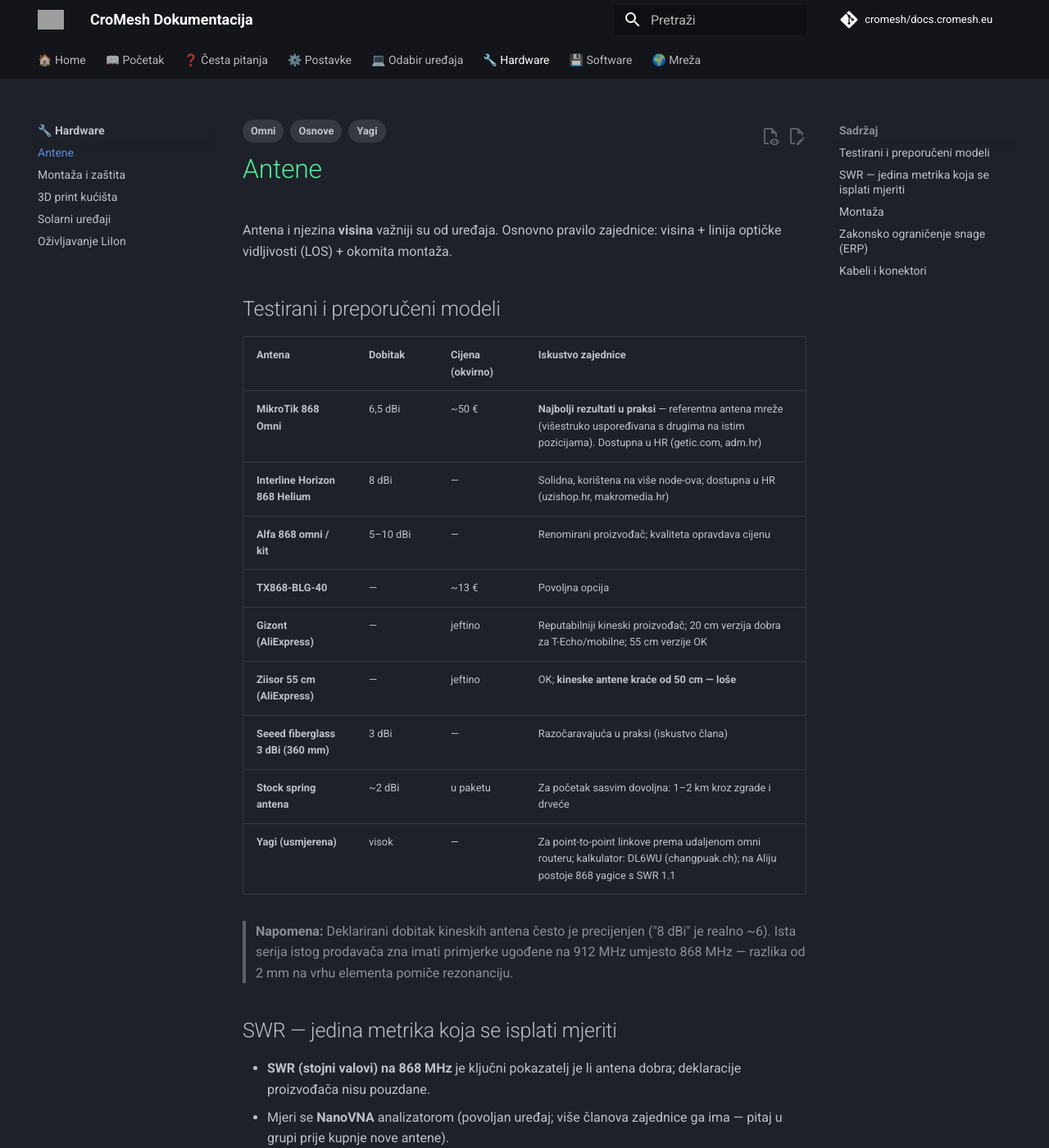
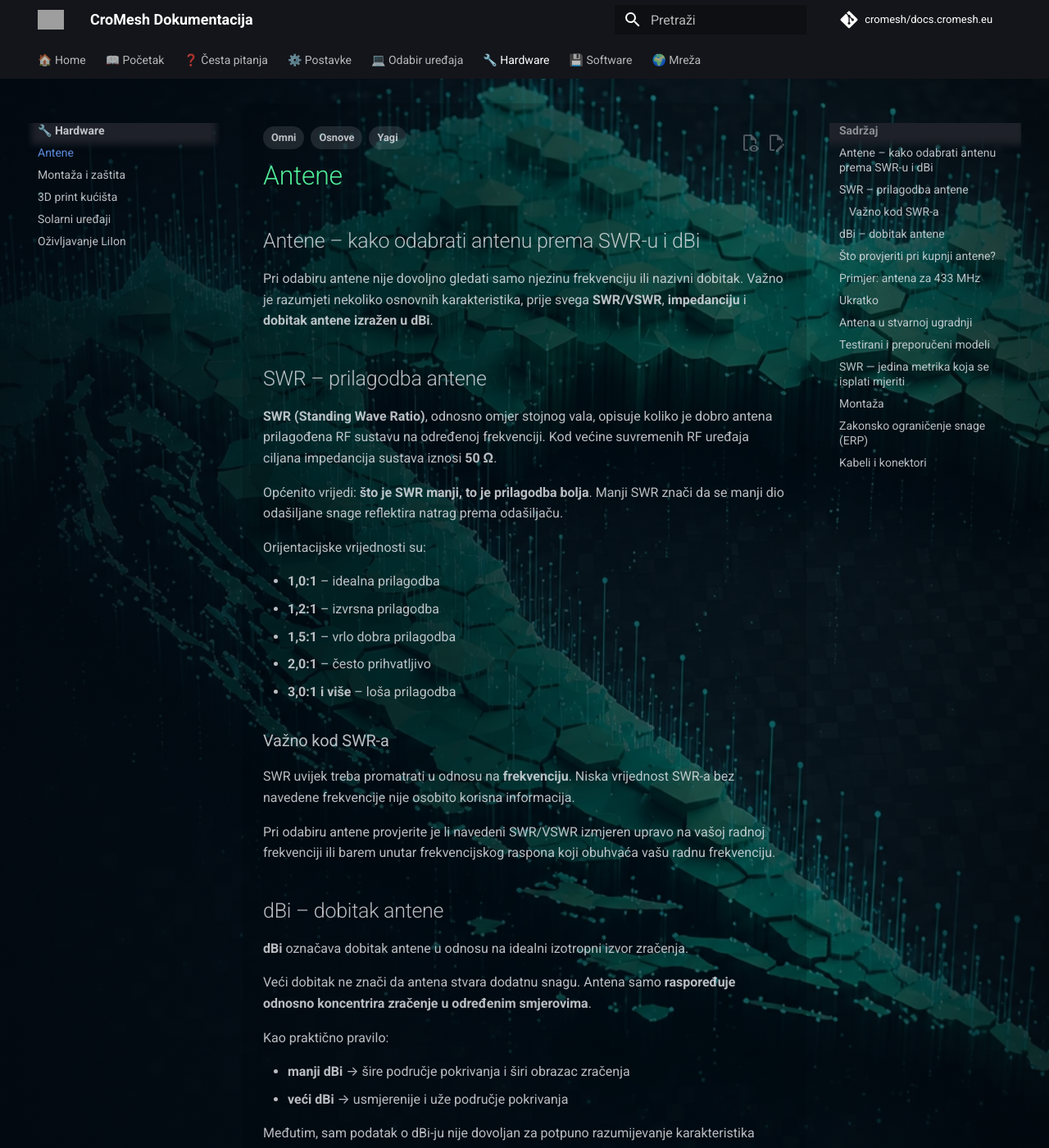
Before and after one commit to cromesh/docs.cromesh.eu, an MkDocs documentation site: the page built from docs/antene/index.md, in a window 1280 px wide and 1400 px high. Shown: the whole window at 82% size. Built offline with MkDocs 1.6.1 and Material for MkDocs 9.7.7, drawn with Linux system fonts in a browser that asks for light colours; comment, search, counter and statistics services are not loaded; some of the changed text lies outside the part shown; grey boxes are pictures that could not be loaded.

```diff
--- a/docs/antene/index.md
+++ b/docs/antene/index.md
@@ -8,6 +8,91 @@ tags:
 ---
 
 # <font color="#50EB97">Antene</font>
+
+## Antene – kako odabrati antenu prema SWR-u i dBi
+
+Pri odabiru antene nije dovoljno gledati samo njezinu frekvenciju ili nazivni dobitak. Važno je razumjeti nekoliko osnovnih karakteristika, prije svega **SWR/VSWR**, **impedanciju** i **dobitak antene izražen u dBi**.
+
+## SWR – prilagodba antene
+
+**SWR (Standing Wave Ratio)**, odnosno omjer stojnog vala, opisuje koliko je dobro antena prilagođena RF sustavu na određenoj frekvenciji. Kod većine suvremenih RF uređaja ciljana impedancija sustava iznosi **50 Ω**.
+
+Općenito vrijedi: **što je SWR manji, to je prilagodba bolja**. Manji SWR znači da se manji dio odašiljane snage reflektira natrag prema odašiljaču.
+
+Orijentacijske vrijednosti su:
+
+- **1,0:1** – idealna prilagodba
+- **1,2:1** – izvrsna prilagodba
+- **1,5:1** – vrlo dobra prilagodba
+- **2,0:1** – često prihvatljivo
+- **3,0:1 i više** – loša prilagodba
+
+### Važno kod SWR-a
+
+SWR uvijek treba promatrati u odnosu na **frekvenciju**. Niska vrijednost SWR-a bez navedene frekvencije nije osobito korisna informacija.
+
+Pri odabiru antene provjerite je li navedeni SWR/VSWR izmjeren upravo na vašoj radnoj frekvenciji ili barem unutar frekvencijskog raspona koji obuhvaća vašu radnu frekvenciju.
+
+## dBi – dobitak antene
+
+**dBi** označava dobitak antene u odnosu na idealni izotropni izvor zračenja.
+
+Veći dobitak ne znači da antena stvara dodatnu snagu. Antena samo **raspoređuje odnosno koncentrira zračenje u određenim smjerovima**.
+
+Kao praktično pravilo:
+
+- **manji dBi** → šire područje pokrivanja i širi obrazac zračenja
+- **veći dBi** → usmjerenije i uže područje pokrivanja
+
+Međutim, sam podatak o dBi-ju nije dovoljan za potpuno razumijevanje karakteristika antene. Na stvarni obrazac zračenja utječu i **širina snopa (beamwidth)** te **orijentacija antene**.
+
+## Što provjeriti pri kupnji antene?
+
+| Specifikacija | Što tražiti | Zašto je važno |
+|---|---|---|
+| **Frekvencija** | Vaš stvarni radni frekvencijski pojas | Osigurava da je antena predviđena za vašu primjenu |
+| **Impedancija** | **50 Ω** | Odgovara uobičajenom RF sustavu, odašiljaču i koaksijalnom vodu |
+| **VSWR / SWR** | Po mogućnosti **≤ 1,5:1** na vašoj frekvenciji | Ukazuje na dobru impedancijsku prilagodbu |
+| **Dobitak** | Odaberite prema potrebnom području pokrivanja | Veći dobitak općenito znači usmjerenije zračenje |
+| **Konektor** | Kompatibilan s uređajem i kabelom | Izbjegava potrebu za adapterima i moguće mehaničke probleme |
+
+## Primjer: antena za 433 MHz
+
+Za uređaj koji radi na **433 MHz**, primjer odgovarajuće specifikacije mogao bi biti:
+
+**Frekvencija:** 400–470 MHz
+**Impedancija:** 50 Ω
+**VSWR:** ≤ 1,5:1
+**Dobitak:** 2–3 dBi
+
+Takve specifikacije pokazuju da je antena predviđena za navedeni frekvencijski pojas, prilagođena uobičajenom sustavu impedancije od 50 Ω te da pruža relativno široko područje pokrivanja.
+
+## Ukratko
+
+**SWR = prilagodba**
+Što je SWR niži, to je prilagodba općenito bolja. Uvijek provjerite SWR na svojoj radnoj frekvenciji.
+
+**dBi = dobitak**
+Veći dBi općenito znači izraženije usmjereno zračenje, dok manji dBi obično daje šire pokrivanje.
+
+**50 Ω = uobičajena impedancija RF sustava**
+To je tipična ciljana impedancija za RF odašiljače, koaksijalne kabele i antene.
+
+## Antena u stvarnoj ugradnji
+
+Podatak o SWR-u naveden u specifikaciji antene ne mora biti jednak rezultatu nakon ugradnje u stvarni uređaj.
+
+Na konačne karakteristike antennog sustava mogu utjecati:
+
+- PCB vodovi i njihova izvedba
+- konektori
+- kućište uređaja
+- uzemljivačka odnosno referentna ploha (*ground plane*)
+- metalni predmeti u blizini antene
+- položaj i orijentacija antene
+
+Zbog toga je pri odabiru antene važno promatrati **antenu i uređaj kao cjelokupan RF sustav**, a ne samo pojedinačnu vrijednost iz kataloga.
+
 
 Antena i njezina **visina** važniji su od uređaja. Osnovno pravilo zajednice: visina +
 linija optičke vidljivosti (LOS) + okomita montaža.
--- a/docs/javascripts/cromesh-map-sidebar.js
+++ b/docs/javascripts/cromesh-map-sidebar.js
@@ -45,50 +45,38 @@ document.addEventListener("DOMContentLoaded", () => {
     "cromesh-section-green"
   );
 
-    /*
-     * Blue family:
-     *   Početak
-     *   Česta pitanja
-     *   Postavke
-     *   Odabir uređaja
-     *
-     * The Početak "Prvi koraci" page is physically the same URL as
-     * Postavke/Prvi koraci, so it is intentionally covered by blue.
-     */
-    const bluePrefixes = [
+  // Home keeps the existing landing-page background unchanged.
+  if (path === "/") return;
+
+  // Main topic branches use the green section background.
+  const greenPaths = [
     "/uvod",
     "/faq",
-      "/zajednica/",
-      "/meshcore/",
-      "/postavke/",
-      "/odabir-uredaja/"
+    "/postavke",
+    "/odabir-uredaja",
+    "/hardver",
+    "/aplikacije",
+    "/mreza"
   ];
 
-    /*
-     * Green family:
-     *   Hardware
-     *   Software
-     *   Mreža
-     *
-     * These match the actual source-directory URLs used by mkdocs.yml:
-     * hardver, antene, solarno, aplikacije, firmware, mqtt, mreza.
-     */
-    const greenPrefixes = [
-      "/hardver/",
-      "/antene/",
-      "/solarno/",
-      "/aplikacije/",
-      "/firmware/",
-      "/mqtt/",
-      "/mreza/"
+  if (greenPaths.includes(path)) {
+    document.body.classList.add("cromesh-section-green");
+    return;
+  }
+
+  // Explicit blue topic sections and all other non-home pages use blue.
+  const blueTopicPaths = [
+    "/mqtt",
+    "/solarno",
+    "/firmware",
+    "/antene",
+    "/meshcore"
   ];
 
-    if (bluePrefixes.some(prefix => path === prefix || path.startsWith(prefix))) {
+  if (blueTopicPaths.includes(path) || path !== "/") {
     document.body.classList.add("cromesh-section-blue");
-    } else if (greenPrefixes.some(prefix => path === prefix || path.startsWith(prefix))) {
-      document.body.classList.add("cromesh-section-green");
   }
-  };
+};;
 
   addMapCard();
   applySectionBackground();
--- a/docs/stylesheets/extra.css
+++ b/docs/stylesheets/extra.css
@@ -1,4 +1,4 @@
-/* CroMesh v3.5.1 — landing page and section visual layer */
+/* CroMesh v3.5.2 — landing page and branch/leaf section visual layer */
 
 .cromesh-home {
   position: relative;
@@ -164,7 +164,7 @@
 
 .cromesh-home-note .admonition { background: rgba(20,25,30,.65); }
 
-/* Blue family: Početak, Česta pitanja, Postavke, Odabir uređaja. */
+/* Blue family: explicit blue topics and all leaf/end pages. */
 body.cromesh-section-blue { background: #020a12; }
 
 body.cromesh-section-blue::before {
@@ -178,7 +178,7 @@ body.cromesh-section-blue::before {
   pointer-events: none;
 }
 
-/* Green family: Hardware, Software, Mreža. */
+/* Green family: main topic branches — Uvod, Česta pitanja, Postavke, Odabir uređaja, Hardware, Software, Mreža. */
 body.cromesh-section-green { background: #020b06; }
 
 body.cromesh-section-green::before {
```
Also changed, not shown: README.md (+8 -0 lines). Lines whose indentation alone changed are shown as unchanged.
